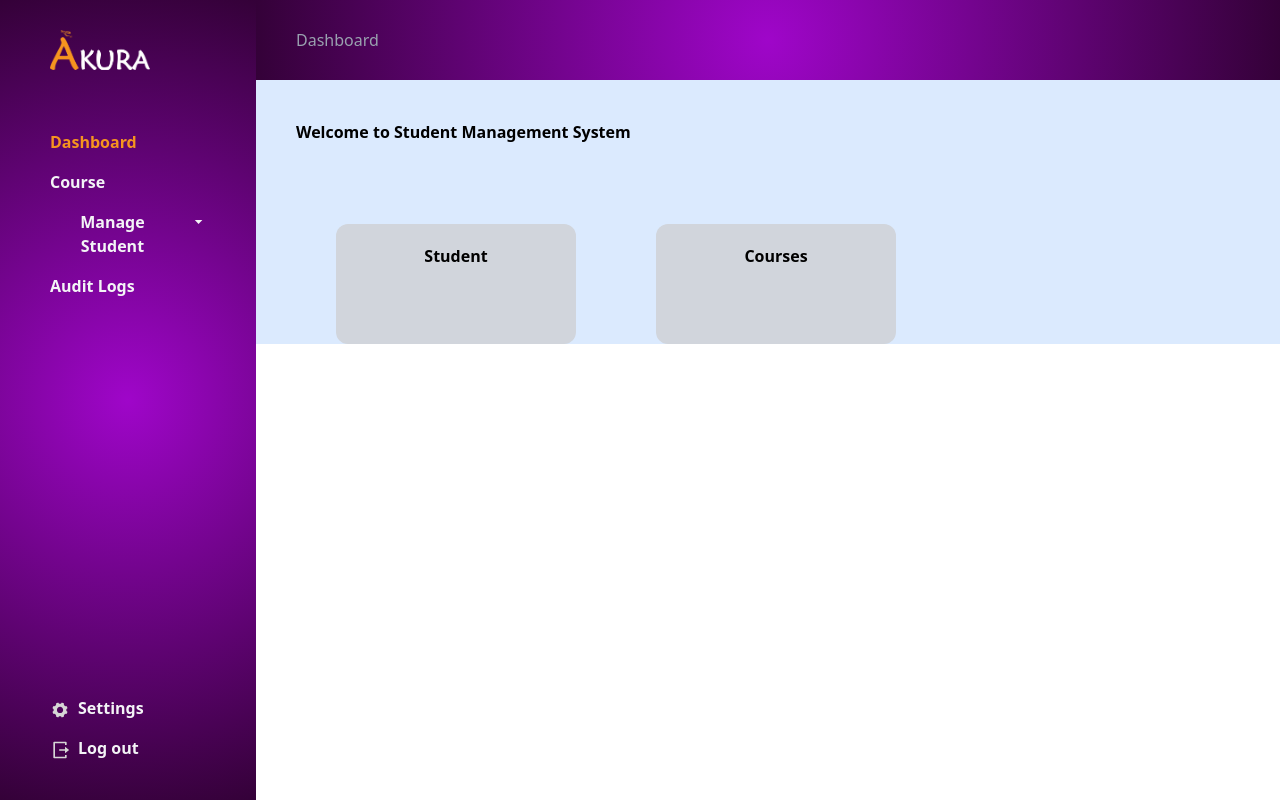
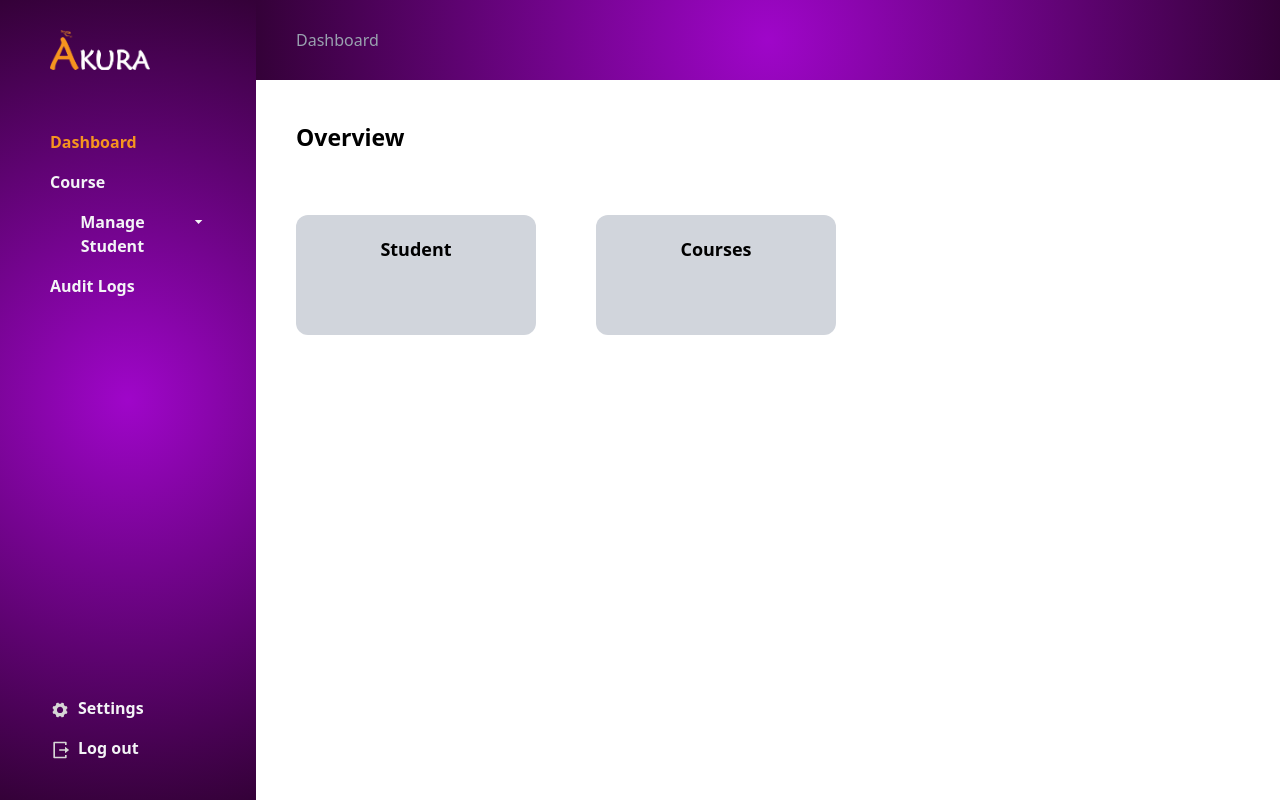
Before and after one commit to SachinThilakarathna/student-management-system, a React (Vite) app: page /dashboard in a window 1280 px wide. Built offline with nearby package versions, Linux system fonts and the light colour scheme.

Commit message:
New updates

```diff
--- a/package.json
+++ b/package.json
@@ -12,12 +12,14 @@
   "dependencies": {
     "@tailwindcss/vite": "^4.0.15",
     "boxicons": "^2.1.4",
+    "firebase": "^11.5.0",
     "react": "^19.0.0",
     "react-calendar": "^5.1.0",
     "react-dom": "^19.0.0",
     "react-icons": "^5.5.0",
     "react-router-dom": "^7.4.0",
     "react-select": "^5.10.1",
+    "react-toastify": "^11.0.5",
     "tailwindcss": "^4.0.15"
   },
   "devDependencies": {
--- a/src/Components/Header/Header.jsx
+++ b/src/Components/Header/Header.jsx
@@ -11,8 +11,6 @@ function Header() {
             <Menulink linkname="Home" url="/"/>
             <Menulink linkname="About" url="/about"/>
             <Menulink linkname="Login" url="/login"/>
-            <Menulink linkname="Dashboard" url="/dashboard"/>
-
         </div>
         </div>
 
--- a/src/Pages/Dashboard.jsx
+++ b/src/Pages/Dashboard.jsx
@@ -1,28 +1,26 @@
 import React, { useState } from 'react';
 import Slidebar from '../Components/Slidebar/Slidebar';
 import Slidebarheader from '../Components/Header/Slidebarheader';
-import Calendar from 'react-calendar';
-import 'react-calendar/dist/Calendar.css'; // Import the styles
 
-function Afterlogin() {
+function Dashboard() {
 
   return (
     <>
       <Slidebar />
       <Slidebarheader heading="Dashboard" />
-      <div className="pt-20 ml-64 z-10 bg-blue-100">
-        <div className="mb-20">
-          <h1 className="relative ml-10 mt-10 font-bold">
-            Welcome to Student Management System
+      <div className="pt-20 ml-64 z-10">
+        <div className="mb-15">
+          <h1 className="relative ml-10 mt-10 font-bold text-[19px] sm:text-[20px] md:text-[23px]">
+            Overview
           </h1>
         </div>
 
-        <div className="flex">
-          <div className="relative ml-20 bg-gray-300 w-60 h-30 flex justify-center rounded-xl">
-            <h1 className="mt-5 font-bold">Student</h1>
+        <div className="flex flex-wrap justify-center md:justify-start gap-5">
+          <div className="relative ml-10 bg-gray-300 w-60 h-30 flex justify-center rounded-xl">
+            <h1 className="mt-5 font-bold text-sm sm:text-lg md:text-[18px] ">Student</h1>
           </div>
-          <div className="relative ml-20 bg-gray-300 w-60 h-30 flex justify-center rounded-xl">
-            <h1 className="mt-5 font-bold">Courses</h1>
+          <div className="relative ml-10 bg-gray-300 w-60 h-30 flex justify-center rounded-xl">
+            <h1 className="mt-5  font-bold text-sm sm:text-lg md:text-[18px]">Courses</h1>
           </div>
 
         </div>
@@ -32,4 +30,4 @@ function Afterlogin() {
   );
 }
 
-export default Afterlogin;
+export default Dashboard;
--- a/src/Pages/Login.jsx
+++ b/src/Pages/Login.jsx
@@ -1,34 +1,78 @@
 import { useState } from "react";
-// import '../Components/Link/aa.css'
-import { IoEyeOutline } from "react-icons/io5";
-import { IoEyeOffOutline } from "react-icons/io5";
+import { useNavigate } from "react-router-dom"; // Import useNavigate
+import { IoEyeOutline, IoEyeOffOutline } from "react-icons/io5";
+import { auth } from "../firebase"; // Import Firebase auth
+import { signInWithEmailAndPassword } from "firebase/auth";
+import { toast } from "react-toastify";
+import "react-toastify/dist/ReactToastify.css";
+import { ToastContainer } from "react-toastify";
 
 function Login() {
   const [email, setEmail] = useState("");
   const [password, setPassword] = useState("");
   const [showPassword, setShowPassword] = useState(false);
+  const [error, setError] = useState("");
+  const navigate = useNavigate(); // Initialize navigate function
 
+
+  //pw icon
   const togglePasswordVisibility = () => {
     setShowPassword(!showPassword);
   };
 
-  const handleSubmit = (e) => {
+
+  //login success notification
+  const handleSubmit = async (e) => {
     e.preventDefault();
-    console.log("Email:", email, "Password:", password);
+    setError("");
+
+    try {
+      await signInWithEmailAndPassword(auth, email, password);
+      toast.success("Login successful!", {
+        position: "top-center",
+        autoClose: 2000,
+        hideProgressBar: false,
+        closeOnClick: true,
+        pauseOnHover: true,
+        draggable: true,
+        style: {
+          background: "#631a5c", // Dark Purple Background
+          color: "#ffffff", // White Text
+        },
+        progressStyle: {
+          background: "#be1faf", // Light Purple Progress Bar
+        },
+      });
+      setTimeout(() => navigate("/dashboard"), 2000);
+    } catch (err) {
+      toast.error("Invalid email or password.", {
+        position: "top-center",
+        autoClose: 2000,
+        style: {
+          background: "#be1faf", // Light Purple Background for Errors
+          color: "#ffffff", // White Text
+        },
+        progressStyle: {
+          background: "#631a5c", // Dark Purple Progress Bar
+        },
+      });
+    }
   };
 
+
   return (
-    <>
-    <div className="flex items-center justify-center min-h-screen bg-cover bg-center"  style={{ backgroundImage: "url('background.png')" }}>
+    <div className="flex items-center justify-center min-h-screen bg-cover bg-center" style={{ backgroundImage: "url('background.png')" }}>
+      <ToastContainer />
       <div className="bg-transparent text-white border-2 border-white/20 backdrop-blur-2xl p-8 rounded-2xl shadow-lg w-96">
         <h1 className="text-2xl font-semibold text-center mb-6">Login</h1>
+        {error && <p className="text-red-500 text-center">{error}</p>}
         <form onSubmit={handleSubmit}>
           <div className="mb-4 relative">
             <input
               type="email"
               value={email}
               onChange={(e) => setEmail(e.target.value)}
-              className="w-full px-4 py-2 border rounded-lg focus:outline-none focus:ring-1 "
+              className="w-full px-4 py-2 border rounded-lg focus:outline-none focus:ring-1"
               placeholder="Email"
               required
             />
@@ -38,16 +82,12 @@ function Login() {
               type={showPassword ? "text" : "password"}
               value={password}
               onChange={(e) => setPassword(e.target.value)}
-              className="w-full px-4 py-2 border rounded-lg focus:outline-none focus:ring-1 "
+              className="w-full px-4 py-2 border rounded-lg focus:outline-none focus:ring-1"
               placeholder="Password"
               required
             />
             <span onClick={togglePasswordVisibility} className="absolute right-3 top-3 cursor-pointer">
-              {showPassword ? (
-                <IoEyeOutline />
-              ) : (
-                <IoEyeOffOutline />
-              )}
+              {showPassword ? <IoEyeOutline /> : <IoEyeOffOutline />}
             </span>
           </div>
           <div className="flex justify-between text-sm mb-4">
@@ -65,17 +105,7 @@ function Login() {
         </form>
       </div>
     </div>
-    </>
   );
 }
 
-
-export default Login
-
-
-
-
-
-
-
-{/* <div className="flex items-center justify-center min-h-screen bg-cover bg-no-repeat bg-center" style={{ backgroundImage: "url('loginbackground.png')" }}> */}
+export default Login;
--- /dev/null
+++ b/src/firebase.js
@@ -0,0 +1,21 @@
+// Import Firebase
+import { initializeApp } from "firebase/app";
+import { getAuth, signInWithEmailAndPassword } from "firebase/auth";
+
+
+// Your Firebase configuration
+const firebaseConfig = {
+    apiKey: "AIzaSyApnniYDaNhK-_jE1g5uf8sAzQW3gU8g64",
+    authDomain: "student-management-syste-7f36d.firebaseapp.com",
+    projectId: "student-management-syste-7f36d",
+    storageBucket: "student-management-syste-7f36d.firebasestorage.app",
+    messagingSenderId: "975176063652",
+    appId: "1:975176063652:web:db34bc116557da2cd26431",
+    measurementId: "G-DTWML6TYP4"
+};
+
+// Initialize Firebase
+const app = initializeApp(firebaseConfig);
+export const auth = getAuth(app);
+
+export default app;
--- a/src/main.jsx
+++ b/src/main.jsx
@@ -11,7 +11,6 @@ import {
   createBrowserRouter,
   RouterProvider,
 } from "react-router-dom";
-import { GrDashboard } from 'react-icons/gr'
 import Course from './Pages/Course.jsx'
 import Addstudent from './Pages/Manage Student/Addstudent.jsx'
 
@@ -46,6 +45,8 @@ const router = createBrowserRouter([
     path: "/logout",
     element: <App /> ,
   },
+
+
 ]);
 
 createRoot(document.getElementById('root')).render(
```
Also changed, not shown: src/Components/Slidebar/Slidebar.jsx (+1 -66 lines), src/Components/LogoutLink.jsx (added), 1 other file (tests, documents, lock files or other folders).
